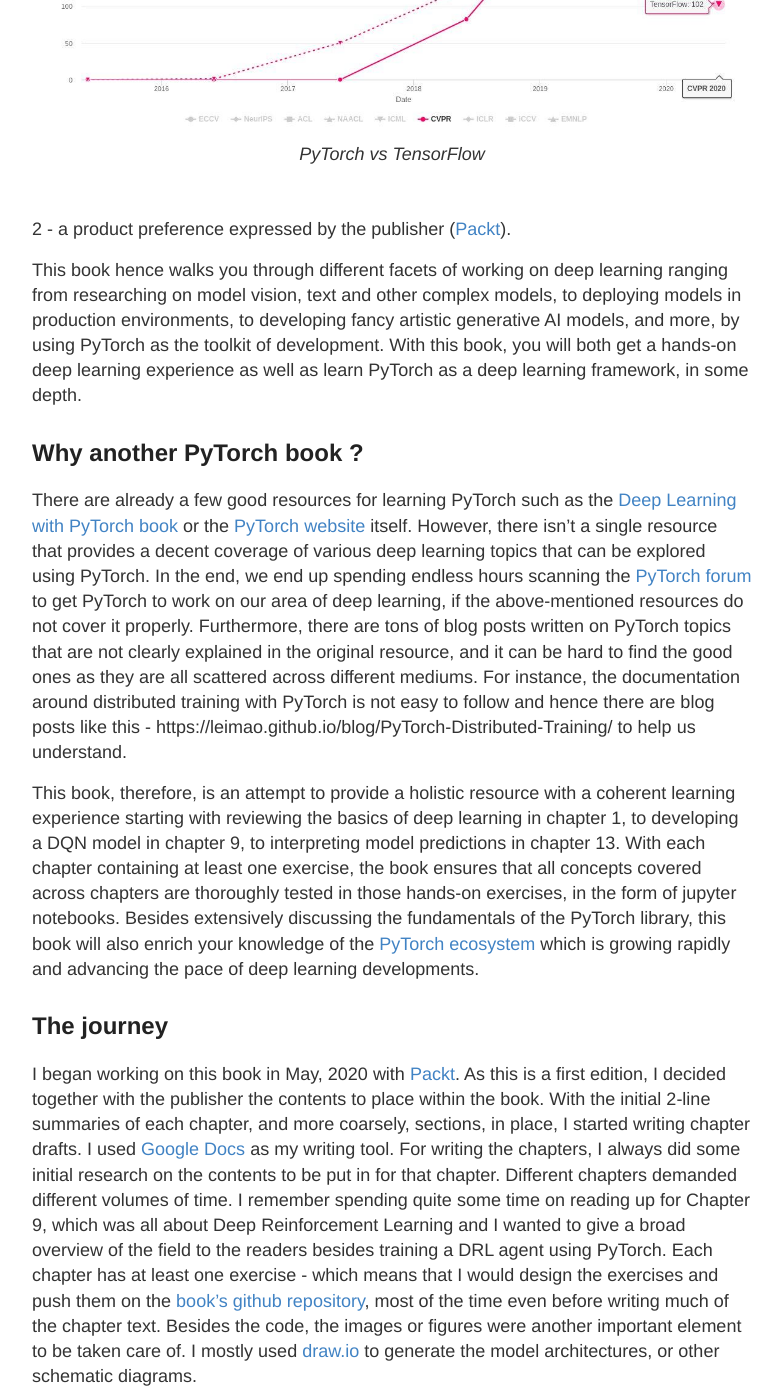
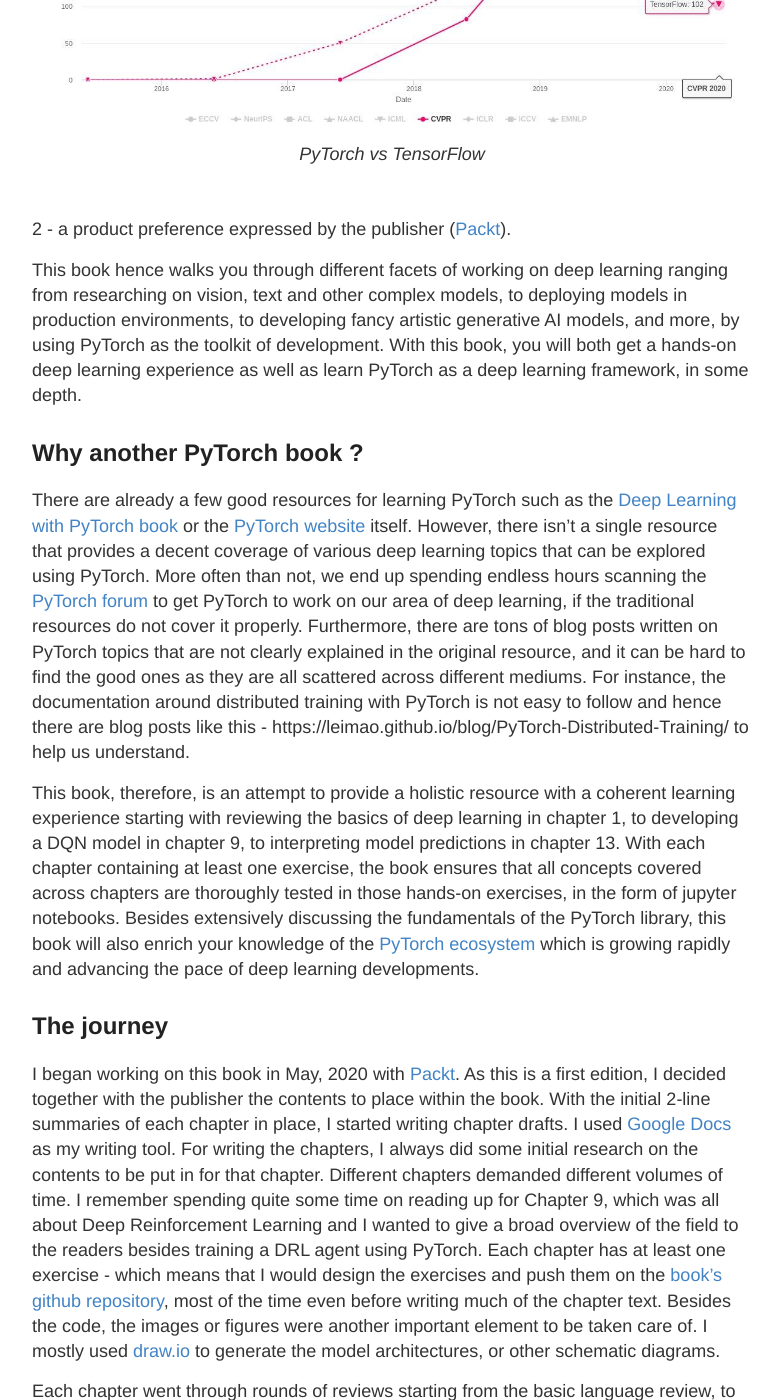
Before and after one commit to datashines/datashines.github.io, a Jekyll site: the page built from _posts/2021-01-14-Lessons-From-Writing-A-Deep-Learning-Book.md, in a window 1280 px wide and 1400 px high, scrolled down 1704 px. Shown: the whole window, without its empty margins (248-1030 px from the left). Built offline with Jekyll 4.4.1, drawn with Linux system fonts in a browser that asks for light colours; comment, search, counter and statistics services are not loaded.

Commit message:
who is this book for 2

```diff
--- a/_posts/2021-01-14-Lessons-From-Writing-A-Deep-Learning-Book.md
+++ b/_posts/2021-01-14-Lessons-From-Writing-A-Deep-Learning-Book.md
@@ -26,7 +26,7 @@
 {% include image.html url="/data/2021-01-14-Lessons-From-Writing-A-Deep-Learning-Book/pytorch_vs_tensorflow.jpeg" description="PyTorch vs TensorFlow" %}
 <br>2 - a product preference expressed by the publisher ([Packt](https://www.packtpub.com/)).
 
-This book hence walks you through different facets of working on deep learning ranging from researching on model vision, text and other complex models, to
+This book hence walks you through different facets of working on deep learning ranging from researching on vision, text and other complex models, to
 deploying models in production environments, to developing fancy artistic generative AI models, and more, by using PyTorch as the toolkit of development. With this
 book, you will both get a hands-on deep learning experience as well as learn PyTorch as a deep learning framework, in some depth.
 
@@ -35,8 +35,8 @@
 
 There are already a few good resources for learning PyTorch such as the [Deep Learning with PyTorch book](https://www.amazon.co.uk/Deep-Learning-Pytorch-Eli-Stevens/dp/1617295264)
 or the [PyTorch website](https://pytorch.org/tutorials/) itself. However, there isn't a single resource that provides a decent coverage of various deep learning topics that can
-be explored using PyTorch. In the end, we end up spending endless hours scanning the [PyTorch forum](https://discuss.pytorch.org/) to get PyTorch to work on our area of deep learning,
-if the above-mentioned resources do not cover it properly. Furthermore, there are tons of blog posts written on PyTorch topics that are not clearly explained in the original resource, and it
+be explored using PyTorch. More often than not, we end up spending endless hours scanning the [PyTorch forum](https://discuss.pytorch.org/) to get PyTorch to work on our area of deep learning,
+if the traditional resources do not cover it properly. Furthermore, there are tons of blog posts written on PyTorch topics that are not clearly explained in the original resource, and it
 can be hard to find the good ones as they are all scattered across different mediums. For instance, the documentation around distributed training with PyTorch is not easy to follow and
 hence there are blog posts like this - https://leimao.github.io/blog/PyTorch-Distributed-Training/ to help us understand.
 
@@ -49,8 +49,8 @@
 ## The journey
 
 I began working on this book in May, 2020 with [Packt](https://www.packtpub.com/). As this is a first edition, I decided
-together with the publisher the contents to place within the book. With the initial 2-line summaries of each chapter, and
-more coarsely, sections, in place, I started writing chapter drafts. I used [Google Docs](https://docs.google.com/document/u/0/)
+together with the publisher the contents to place within the book. With the initial 2-line summaries of each chapter
+ in place, I started writing chapter drafts. I used [Google Docs](https://docs.google.com/document/u/0/)
 as my writing tool.
 For writing the chapters, I always did some initial research on the contents to be put in for that chapter. Different chapters
 demanded different volumes of time. I remember spending quite some time on reading up for Chapter 9, which was all about Deep Reinforcement Learning
```
